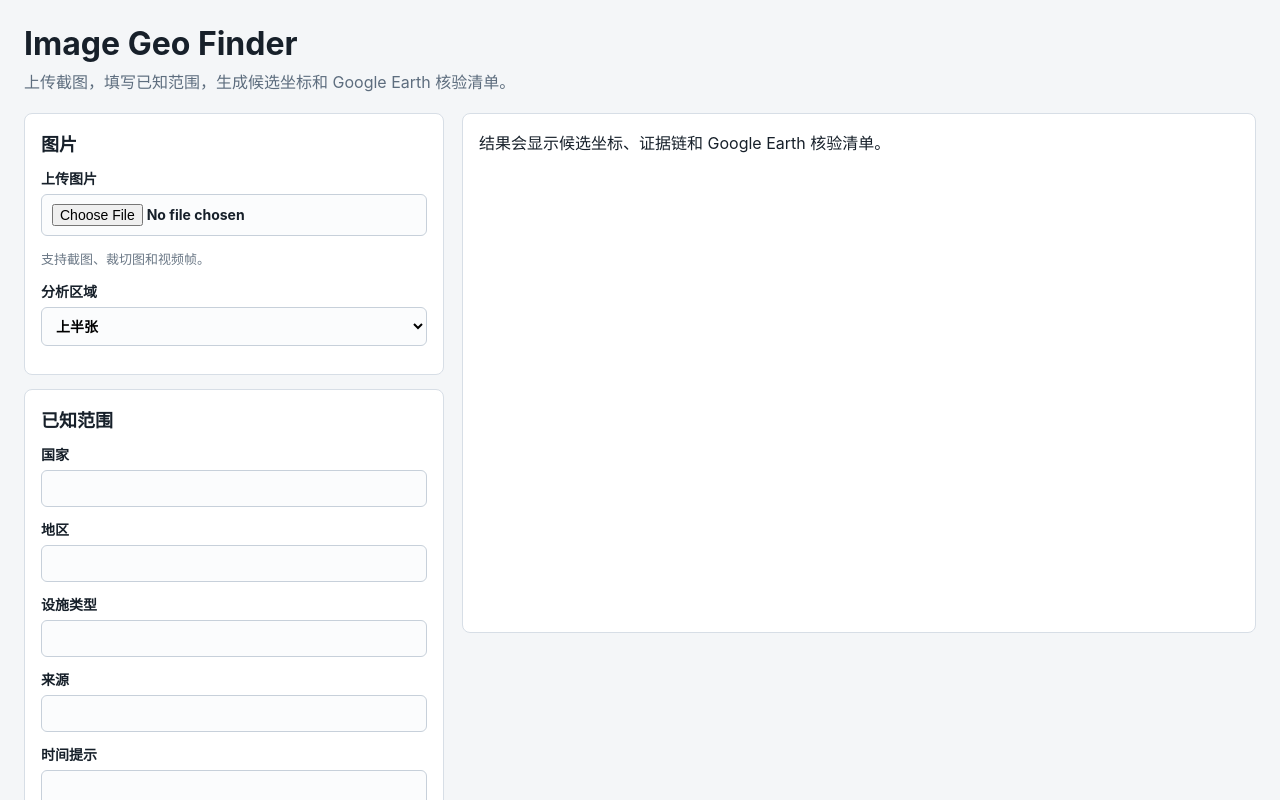
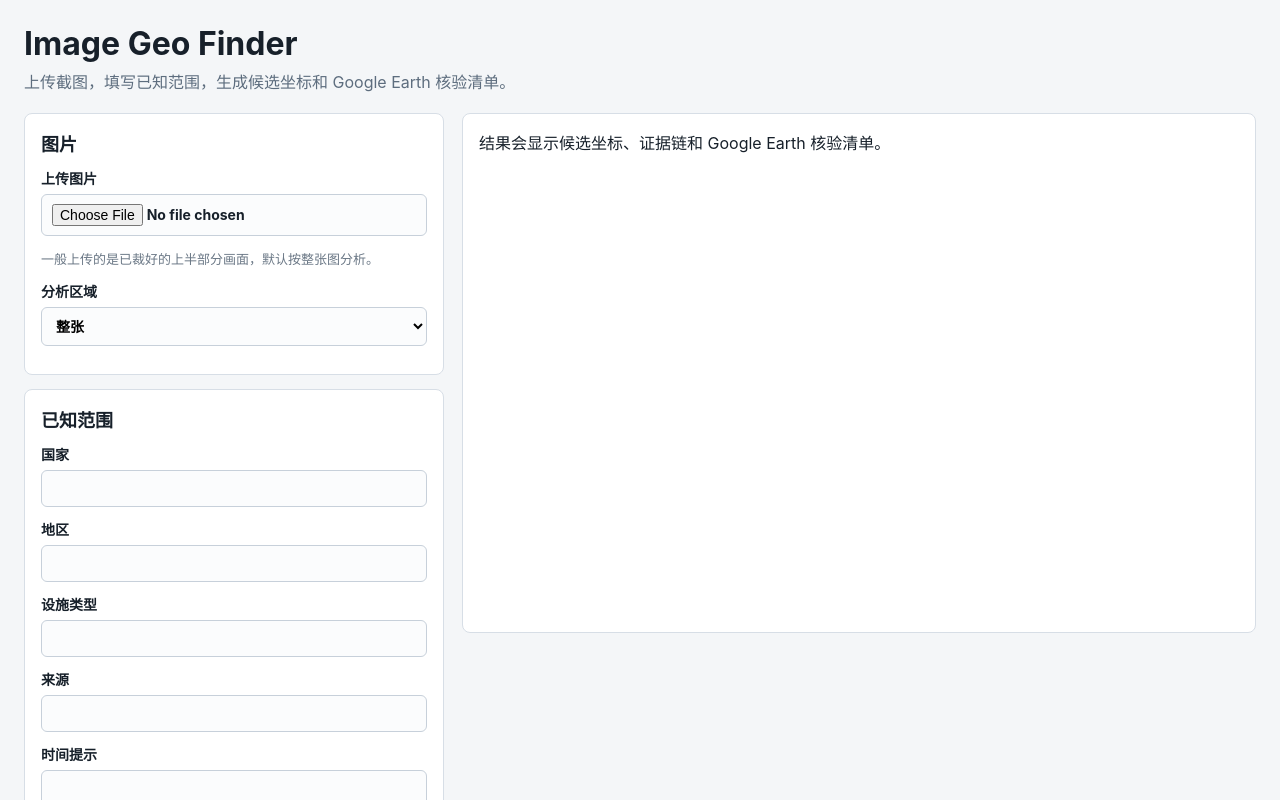
Before and after one commit to yjlsx/GeoGuess, a React (Vite) app: page / in a window 1280 px wide. Shown: the top 800 px of the page. Built offline with nearby package versions, Linux system fonts and the light colour scheme.

Commit message:
fix: default to full image analysis

```diff
--- a/src/App.tsx
+++ b/src/App.tsx
@@ -60,7 +60,7 @@ async function getResponseErrorMessage(response: Response) {
 
 export default function App() {
   const [file, setFile] = useState<File | null>(null);
-  const [cropMode, setCropMode] = useState<CropMode>("upper_half");
+  const [cropMode, setCropMode] = useState<CropMode>("full");
   const [scope, setScope] = useState<UserScope>({});
   const [manualClues, setManualClues] = useState<ExtractedClues>(emptyClues);
   const [investigation, setInvestigation] = useState<Investigation | null>(null);
--- a/src/components/ImageInput.tsx
+++ b/src/components/ImageInput.tsx
@@ -33,13 +33,13 @@ export function ImageInput({ file, cropMode, onFileChange, onCropModeChange }: P
           onChange={(event) => onFileChange(event.target.files?.[0] ?? null)}
         />
       </label>
-      {file ? <p className="hint">已选择：{file.name}</p> : <p className="hint">支持截图、裁切图和视频帧。</p>}
+      {file ? <p className="hint">已选择：{file.name}</p> : <p className="hint">一般上传的是已裁好的上半部分画面，默认按整张图分析。</p>}
       {previewUrl ? <img className="image-preview" src={previewUrl} alt="已选择图片预览" /> : null}
       <label className="field">
         分析区域
         <select value={cropMode} onChange={(event) => onCropModeChange(event.target.value as CropMode)}>
-          <option value="upper_half">上半张</option>
           <option value="full">整张</option>
+          <option value="upper_half">再取上半张</option>
           <option value="manual" disabled>
             手动框选（后续增强）
           </option>
```
Also changed, not shown: 1 other file (tests, documents, lock files or other folders).
